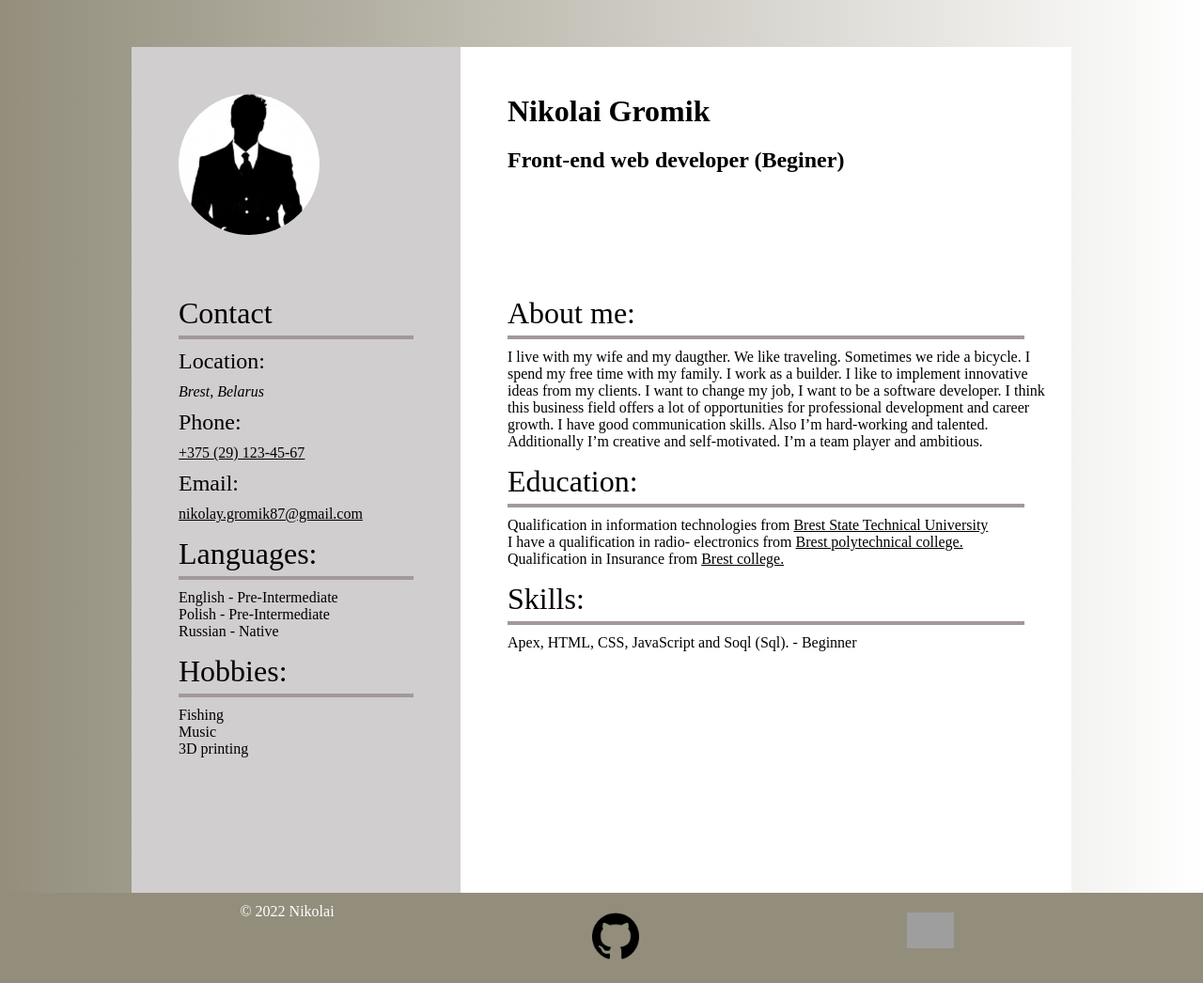
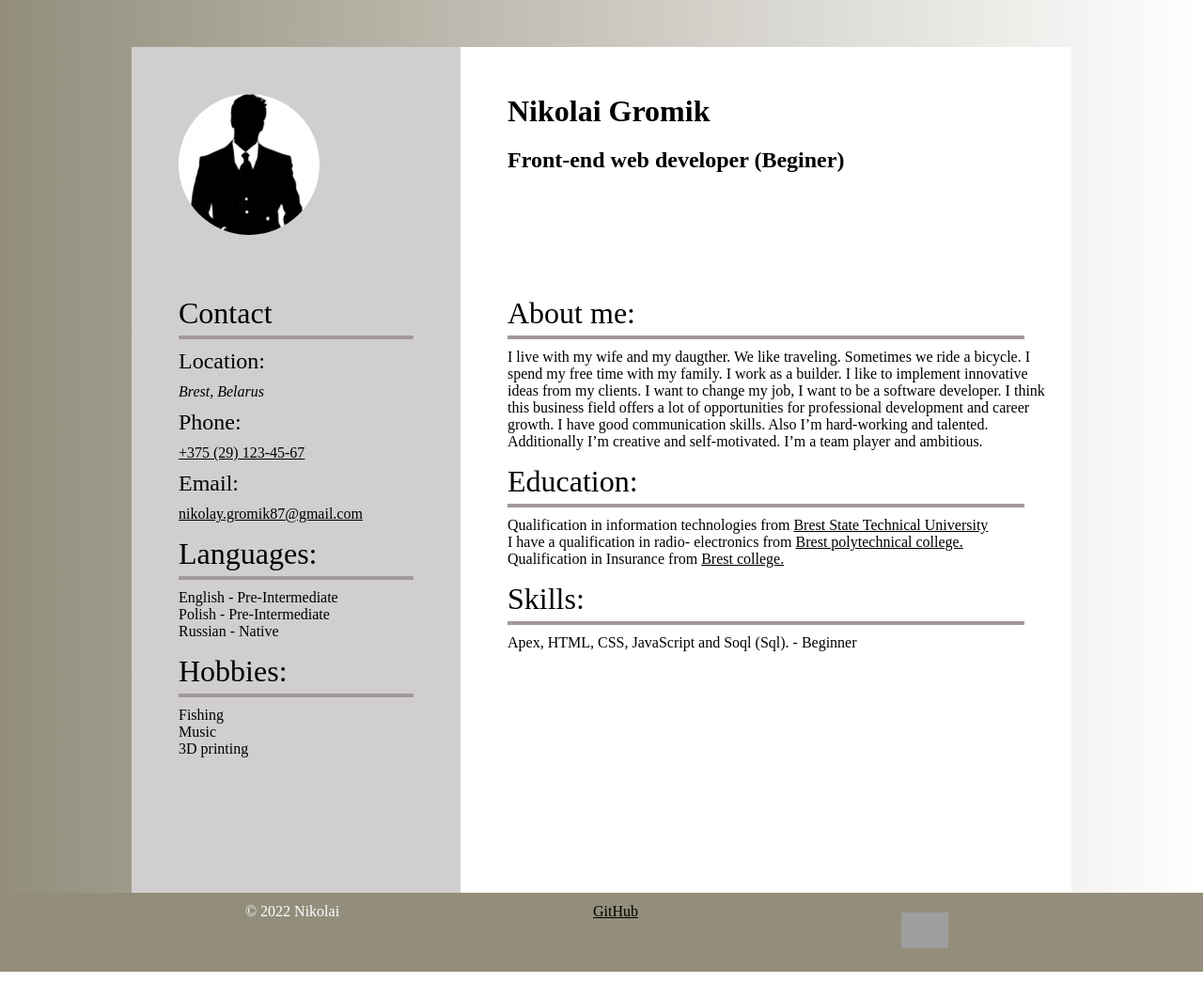
Before and after one commit to Nik-Gromik/rsschool-cv, a plain HTML site: page index.html in a window 1280 px wide. Shown: the whole page at 94% size. Drawn offline with Linux system fonts and the light colour scheme; grey boxes are pictures that could not be loaded.

Commit message:
fix : update

```diff
--- a/index.html
+++ b/index.html
@@ -53,9 +53,7 @@
    </div>
    <div class="footer">
     <p>© 2022 Nikolai</p>
-    <p><a href="https://github.com/Nik-Gromik/">
-      <img src="../rsschool-cv/assets/img/gitlogo1.png" alt="HTML" class="imgfoot">
-    </a> </p>
+    <p><a href="https://github.com/Nik-Gromik/"> GitHub </a> </p>
     <p><a href="https://rs.school/js/">
       <img src="https://rs.school/images/rs_school_js.svg" alt="HTML" class="imgfoot">
     </a></p>
```
